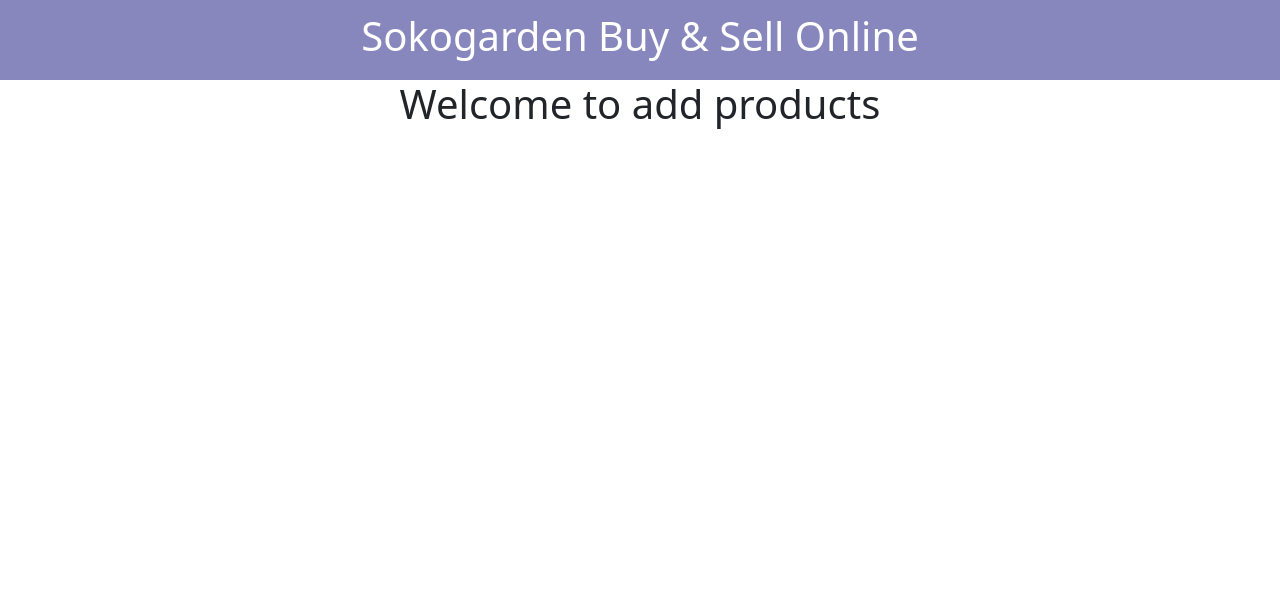
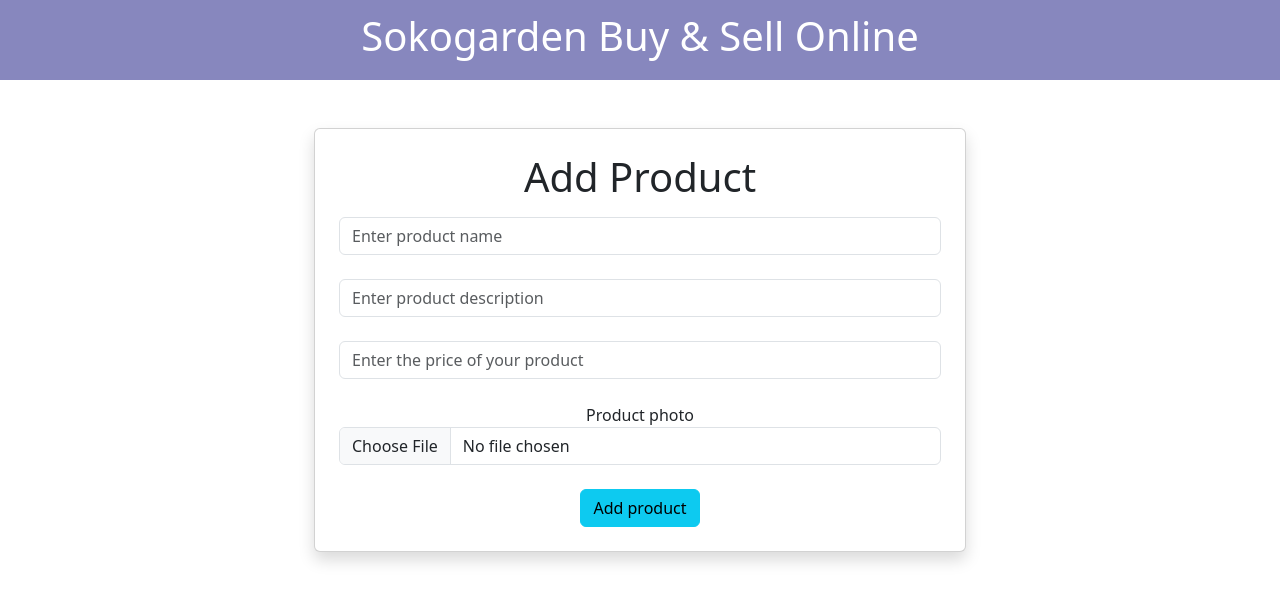
Before and after one commit to wangoithiongo-stack/sokogardenapp, a React (Create React App) app: page /addproduct in a window 1280 px wide. Shown: the top 602 px of the page. Built offline with nearby package versions, Linux system fonts and the light colour scheme.

Commit message:
add products

```diff
--- a/src/components/Addproducts.jsx
+++ b/src/components/Addproducts.jsx
@@ -1,9 +1,115 @@
-import React from 'react'
+import axios from 'axios'
+import React, { useState } from 'react'
 
 const Addproducts = () => {
+// Step 1 : Declare hooks
+const [product_name, setProductname] = useState("")
+const [product_description, setProductdescription] = useState("")
+const [product_cost, setProductcost] = useState("")
+const [product_photo, setProductphoto] =useState("")
+
+// Step 3 : Add three additional hooks
+const [loading,setLoading] = useState("")
+const [success,setSuccess] = useState("")
+const [error,setError] = useState("")
+
+// Step 4 : Function to handle the submit button
+const handlesubmit = async (e) => {
+
+   // Step 5 : Prevent defaults - This means you are preventing the browser from reloading when a user submits details for registraion
+    e.preventDefault()
+
+    // Step 6 : Update loading hook
+    setLoading("Product waiting to be added...")
+
+    // Step 7 : Add try and catch block
+    try{
+       const formdata = new FormData()
+
+      //  Step 9 : Append
+      formdata.append("product_name", product_name)
+      formdata.append("product_description", product_description)
+      formdata.append("product_cost", product_cost)
+      formdata.append("photo", product_photo)
+
+      // Step 10 : Interact with the axios module
+      const response = await axios.post("http://wangui-hsk.alwaysdata.net/api/addproduct", formdata)
+
+      // Step 11 : Setback the loading hook to default
+      setLoading("")
+      setSuccess("Nice!...product added successfully.")
+
+      // Step 12 : Set other hooksto default
+      setProductname("")
+      setProductdescription("")
+      setProductcost("")
+      setProductphoto("")
+    }
+
+    catch(error){
+      // Step 13 :
+       setLoading("")
+       setError("Product not added. Retry!")
+    }
+
+}
+
   return (
-    <div>
-      <h1>Welcome to add products</h1>
+    <div className='row justify-content-center mt-5'>
+
+      <div className='col-md-6 p-4 card shadow'>
+        <h1>Add Product</h1>
+          <form onSubmit={handlesubmit}>
+
+            <h4 className='text-info'>{loading}</h4>
+            <h4 className='text-success'>{success}</h4>
+            <h4 className='text-danger'>{error}</h4>
+
+          {/* Step 2 : Test the hooks */}
+          <input type="text"
+          value={product_name}
+          onChange={(e) => setProductname(e.target.value)}
+          placeholder='Enter product name'
+          className='form-control'
+          required />
+          <br />
+
+          {/* {product_name} */}
+
+          <input type="text"
+          value={product_description}
+          onChange={(e) => setProductdescription(e.target.value)}
+          placeholder='Enter product description'
+          className='form-control'
+          required />
+          <br />
+
+          {/* {product_description} */}
+
+          <input type="number"
+          value={product_cost}
+          onChange={(e) => setProductcost(e.target.value)}
+          placeholder='Enter the price of your product'
+          className='form-control'
+          required/>
+          <br />
+
+           {/* {product_cost} */}
+
+          <label>Product photo</label>
+          <br />
+          <input type="file"
+          accept='image/*'
+          onChange={(e) => setProductphoto(e.target.files[0])}
+          className='form-control' />
+          <br />
+
+          <input type="submit"
+          value="Add product"
+          className='btn btn-info'/>
+        </form>
+      </div>
+
     </div>
   )
 }
--- a/src/components/Signin.jsx
+++ b/src/components/Signin.jsx
@@ -1,5 +1,6 @@
 import axios from 'axios'
 import React, { useState } from 'react'
+import { useNavigate } from 'react-router-dom'
 
 const Signin = () => {
 
@@ -11,6 +12,9 @@
   const [loading,setLoading] = useState("")
   const [success,setSuccess] = useState("")
   const [error,setError] = useState("")
+
+  // Step 14 : create a useNavigate hook that will enable you to redirect users to the homepage
+    const navigate = useNavigate()
 
   // Step 4 : Create a function handle submit action
   const handlesubmit = async(e) =>{
@@ -39,10 +43,12 @@
       // Step 12 : By use of an if statement, check whether there is a success message given back as a response from the hosted API. If there is it means the user has entered correct details and needs to be redirected to another page. If there is no message given back,give a response to the user meaning the details he entered are incorrect.
 
       if(response.data.success === "Welcome"){
-        setSuccess("Login successful")
+        // setSuccess("Login successful")
+        // Below we redirect our users to the homepage
+        navigate("/")
       }
       else{
-        setSuccess("Login denied!")
+        setError("Login denied!")
       }
     }
 
```
Also changed, not shown: public/images/grapes.jpeg (added).
